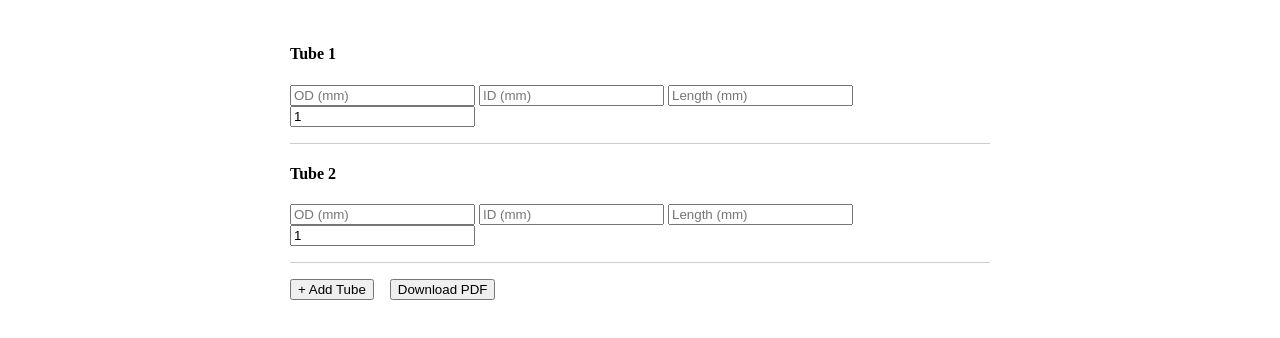
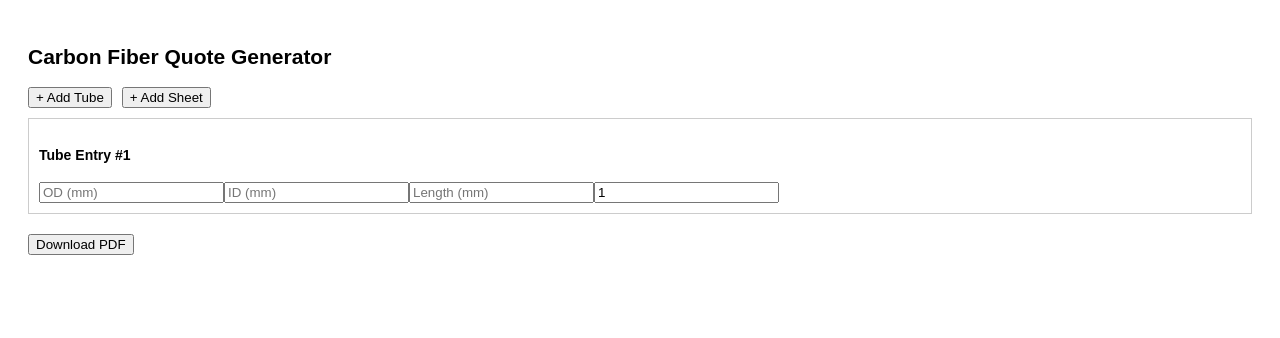
Before and after one commit to KaranNawab07/Quotation-EE, a React (Vite) app: page / in a window 1280 px wide. Both pictures are taken after a click on the button "+ Add Tube". Shown: the top 338 px of the page. Built offline with nearby package versions, Linux system fonts and the light colour scheme.

Commit message:
Add files via upload

```diff
--- a/src/App.jsx
+++ b/src/App.jsx
@@ -1,116 +1,154 @@
 
 import React, { useState } from "react";
 import jsPDF from "jspdf";
-import letterhead from "/letterhead.jpg";
 
 export default function App() {
-  const [tubes, setTubes] = useState([
-    { od: 0, id: 0, length: 0, qty: 1 }
+  const [entries, setEntries] = useState([]);
+
+  const addEntry = (type) => {
+    setEntries([
+      ...entries,
+      {
+        type,
+        od: "", id: "", length: "", // tube
+        l: "", w: "", t: "",        // sheet
+        qty: 1,
+        price: 0,
+        material: "",
+      }
     ]);
-
-  const handleTubeChange = (index, field, value) => {
-    const newTubes = [...tubes];
-    newTubes[index][field] = Number(value);
-    setTubes(newTubes);
   };
 
-  const addTube = () => {
-    setTubes([...tubes, { od: 0, id: 0, length: 0, qty: 1 }]);
+  const handleChange = (index, field, value) => {
+    const updated = [...entries];
+    updated[index][field] = value;
+
+    // Recalculate price
+    const entry = updated[index];
+    if (entry.type === "tube" && entry.od && entry.id && entry.length) {
+      const thickness = (parseFloat(entry.od) - parseFloat(entry.id)) / 2;
+      const vol = (Math.PI / 4) * (Math.pow(entry.od, 2) - Math.pow(entry.id, 2)) * entry.length / 1000;
+      const weight = vol * 1.65 / 1000;
+      const price = Math.round(weight * 13900 / 100) * 100;
+      entry.price = price;
+      entry.material = "Carbon fiber Bi-directional 3K woven fabric + Epoxy resin as matrix.";
+    }
+
+    if (entry.type === "sheet" && entry.l && entry.w && entry.t) {
+      const vol = entry.l * entry.w * entry.t;
+      const weight = vol * 1.65 / 1000;
+      const price = Math.round(weight * 13500 / 100) * 100;
+      entry.price = price;
+      entry.material = entry.t > 1.5
+        ? "Carbon fiber Bi-directional 3K + 12K woven fabric + Epoxy resin as matrix."
+        : "Carbon fiber Bi-directional 3K woven fabric + Epoxy resin as matrix.";
+    }
+
+    setEntries(updated);
   };
 
   const downloadPDF = () => {
     const doc = new jsPDF();
-    const pageWidth = doc.internal.pageSize.getWidth();
-    const pageHeight = doc.internal.pageSize.getHeight();
+    const img = new Image();
+    img.src = "/letterhead.jpg";
 
-    // Background letterhead image
-    doc.addImage(letterhead, "JPEG", 0, 0, pageWidth, pageHeight);
+    img.onload = () => {
+      doc.addImage(img, "JPEG", 0, 0, 210, 297);
+      doc.setFontSize(7);
+      let y = 60;
+      doc.text("Dear Sir/Ma'am,", 15, y);
+      y += 6;
+      doc.text("Thank you for your inquiry. Please find below our quotation for the same. Please let us know the quantity required.", 15, y);
+      y += 10;
+      doc.text("QUOTE:", 15, y);
+      y += 8;
 
-    let y = 40;
-    doc.setFontSize(5);
-    doc.setTextColor(0, 0, 0);
-    doc.text("Thank you for your inquiry. Please find below our quotation for the same.", 10, y);
-    y += 8;
-    doc.text("QUOTE:", 10, y);
-    y += 6;
+      entries.forEach((entry, idx) => {
+        const thickness = entry.type === "tube"
+          ? ((entry.od - entry.id) / 2).toFixed(2)
+          : entry.t;
 
-    tubes.forEach((tube, i) => {
-      const { od, id, length, qty } = tube;
-      const thickness = ((od - id) / 2).toFixed(2);
-      let material = "Carbon fiber Bi-directional 3K woven fabric + Epoxy resin as matrix.";
-      let rate = 13900;
-      if (id < 10) {
-        material = "Carbon fiber Bi-directional 3K Pre-Preg.";
-        rate = 16900;
-      }
-      const density = 1.65;
-      const volume = (Math.PI / 4) * (od ** 2 - id ** 2) * length / 1000;
-      const weight = volume * density / 1000;
-      const price = Math.round(weight * rate);
+        const sizeText = entry.type === "tube"
+          ? `${entry.od} mm OD x ${entry.id} mm ID x ${entry.length} mm L (${thickness} mm wall thickness)`
+          : `${entry.l} mm L x ${entry.w} mm W x ${thickness} mm thickness`;
 
-      doc.setFont("helvetica", "bold");
-      doc.text(`[${i + 1}] Name : Carbon Fiber Round Tube`, 10, y);
+        doc.text(`[${idx + 1}] Name : Carbon Fiber ${entry.type === "tube" ? "Round Tube 🔘" : "Sheet ⬛"}`, 15, y);
         y += 5;
-      doc.text(`Sizes :  ${od} mm OD x ${id} mm ID x ${length} mm L [ ${thickness} mm thickness]`, 10, y);
+        doc.text(`Sizes : ${sizeText}`, 15, y);
         y += 5;
-      doc.setFont("helvetica", "normal");
-      doc.text("Finish of surface : Matte finish", 10, y);
+        doc.text(`Finish of surface : ${entry.type === "tube" ? "Matte" : "Glossy"} finish`, 15, y);
         y += 5;
-      doc.text(`Material : ${material}`, 10, y);
+        doc.text(`Material : ${entry.material}`, 15, y);
         y += 5;
-      doc.text("Process : Roll wrap", 10, y);
+        doc.text(`Process : ${entry.type === "tube" ? "Roll wrap." : "Wet layup compression process."}`, 15, y);
         y += 5;
-      doc.text(`Qty./lot required : ${qty} nos`, 10, y);
+        doc.text(`Qty./nos. : ${entry.qty} nos.`, 15, y);
         y += 5;
         doc.setTextColor(255, 0, 0);
-      doc.text(`Price/ pcs. : Rs.${price}/-`, 10, y);
+        doc.text(`Price/pc : Rs. ${entry.price}/-`, 15, y);
         doc.setTextColor(0, 0, 0);
         y += 8;
       });
 
-    doc.setFont("helvetica", "bold");
-    doc.text("Note:", 10, y);
+      doc.text("Note:", 15, y);
       y += 5;
-    doc.setFont("helvetica", "normal");
-    doc.text("[1] The dimensional tolerance for Tube is : OD +/- 0.1 mm, Length + 2-5 mm.", 10, y);
+      doc.text("[1] The dimensional tolerance for Tube is : OD +/- 0.1 mm, Length + 2-5 mm.", 15, y);
+      y += 10;
+      doc.text("Terms & Conditions:", 15, y);
+      y += 5;
+      doc.text("Payment : 50% advance with the Purchase order, balance amount prior to dispatch .", 15, y);
+      y += 5;
+      doc.text("Taxes : 18 % GST Extra as actual", 15, y);
+      y += 5;
+      doc.text("Inspection : At our end", 15, y);
+      y += 5;
+      doc.text("Packing : Extra as actual", 15, y);
+      y += 5;
+      doc.text("Freight : Extra as actual.", 15, y);
+      y += 5;
+      doc.text("Validity : 7 days", 15, y);
+      y += 10;
+      doc.text("Hoping to receive your valued order at the earliest.", 15, y);
       y += 8;
-
-    doc.setFont("helvetica", "bold");
-    doc.text("Terms & Conditions:", 10, y);
+      doc.text("Best Regards,", 15, y);
       y += 5;
-    doc.setFont("helvetica", "normal");
-    const terms = [
-      "Payment : 50% advance along with the Purchase order, remaining amount to be paid prior to dispatch .",
-      "Taxes : 18 % GST Extra as actual",
-      "Inspection : At our end",
-      "Packing : Extra as actual",
-      "Freight : Extra as actual.",
-      "Validity : 7 days."
-    ];
-    terms.forEach(line => {
-      doc.text(line, 10, y);
+      doc.text("Karan Nawab", 15, y);
       y += 5;
-    });
-
-    y += 5;
-    doc.text("Hoping to receive your valued order.", 10, y);
+      doc.text("Endeavour Engineering", 15, y);
 
       doc.save("quotation.pdf");
     };
 
+    img.onerror = () => alert("Failed to load letterhead image.");
+  };
+
   return (
-    <div style={{ padding: "1rem", maxWidth: "700px", margin: "auto" }}>
-      {tubes.map((tube, i) => (
-        <div key={i} style={{ marginBottom: "1rem", borderBottom: "1px solid #ccc", paddingBottom: "1rem" }}>
-          <h4>Tube {i + 1}</h4>
-          <input type="number" placeholder="OD (mm)" onChange={e => handleTubeChange(i, "od", e.target.value)} />{" "}
-          <input type="number" placeholder="ID (mm)" onChange={e => handleTubeChange(i, "id", e.target.value)} />{" "}
-          <input type="number" placeholder="Length (mm)" onChange={e => handleTubeChange(i, "length", e.target.value)} />{" "}
-          <input type="number" placeholder="Quantity" defaultValue={1} onChange={e => handleTubeChange(i, "qty", e.target.value)} />
+    <div style={{ padding: "20px", fontFamily: "sans-serif", fontSize: "14px" }}>
+      <h2>Carbon Fiber Quote Generator</h2>
+      <button onClick={() => addEntry("tube")}>+ Add Tube</button>
+      <button onClick={() => addEntry("sheet")} style={{ marginLeft: "10px" }}>+ Add Sheet</button>
+      {entries.map((entry, index) => (
+        <div key={index} style={{ border: "1px solid #ccc", padding: "10px", marginTop: "10px" }}>
+          <h4>{entry.type === "tube" ? "Tube Entry" : "Sheet Entry"} #{index + 1}</h4>
+          {entry.type === "tube" ? (
+            <>
+              <input placeholder="OD (mm)" type="number" value={entry.od} onChange={e => handleChange(index, "od", +e.target.value)} />
+              <input placeholder="ID (mm)" type="number" value={entry.id} onChange={e => handleChange(index, "id", +e.target.value)} />
+              <input placeholder="Length (mm)" type="number" value={entry.length} onChange={e => handleChange(index, "length", +e.target.value)} />
+            </>
+          ) : (
+            <>
+              <input placeholder="Length (mm)" type="number" value={entry.l} onChange={e => handleChange(index, "l", +e.target.value)} />
+              <input placeholder="Width (mm)" type="number" value={entry.w} onChange={e => handleChange(index, "w", +e.target.value)} />
+              <input placeholder="Thickness (mm)" type="number" value={entry.t} onChange={e => handleChange(index, "t", +e.target.value)} />
+            </>
+          )}
+          <input placeholder="Quantity" type="number" value={entry.qty} onChange={e => handleChange(index, "qty", +e.target.value)} />
         </div>
       ))}
-      <button onClick={addTube} style={{ marginRight: "1rem" }}>+ Add Tube</button>
-      <button onClick={downloadPDF}>Download PDF</button>
+      {entries.length > 0 && (
+        <button style={{ marginTop: "20px" }} onClick={downloadPDF}>Download PDF</button>
+      )}
     </div>
   );
 }
```
Also changed, not shown: package.json (+3 -4 lines), public/index.html (added, +14 -0 lines), src/main.jsx (+4 -5 lines), public/letterhead.jpg. Lines whose indentation alone changed are shown as unchanged.
